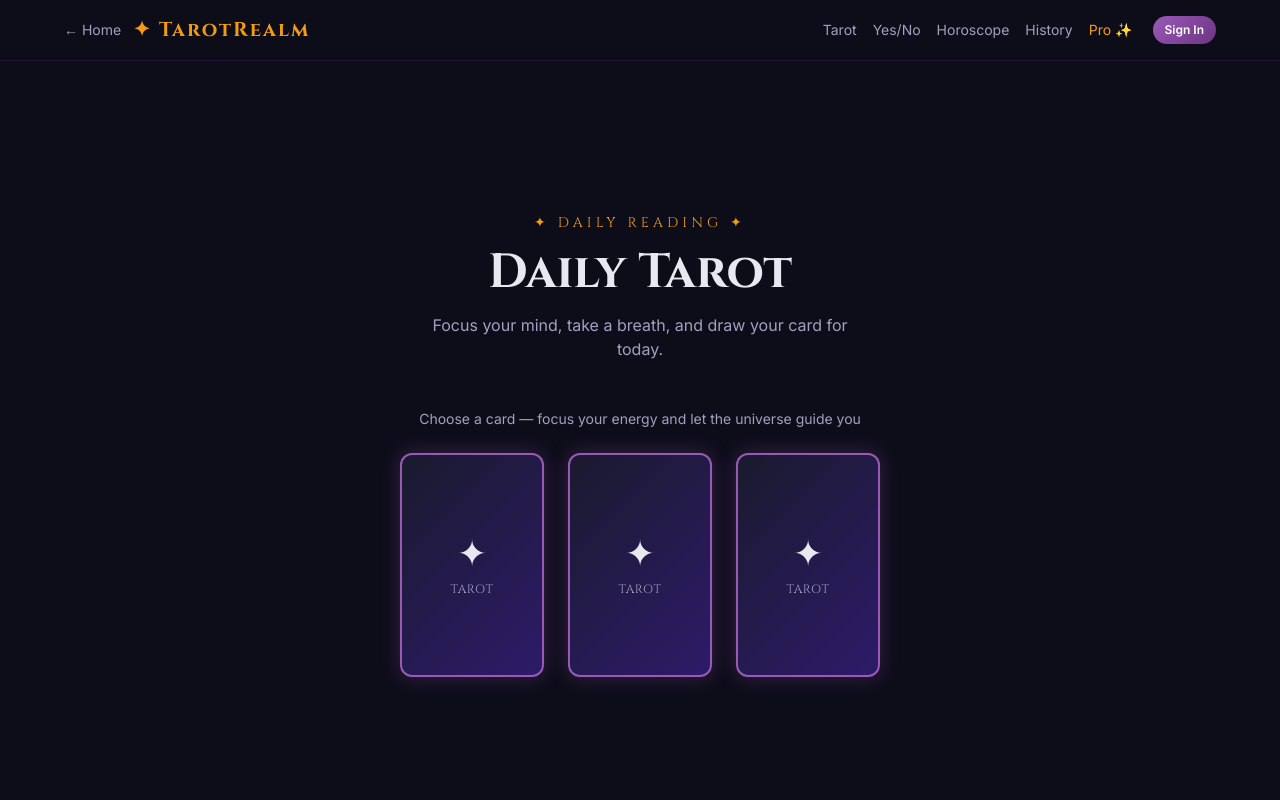
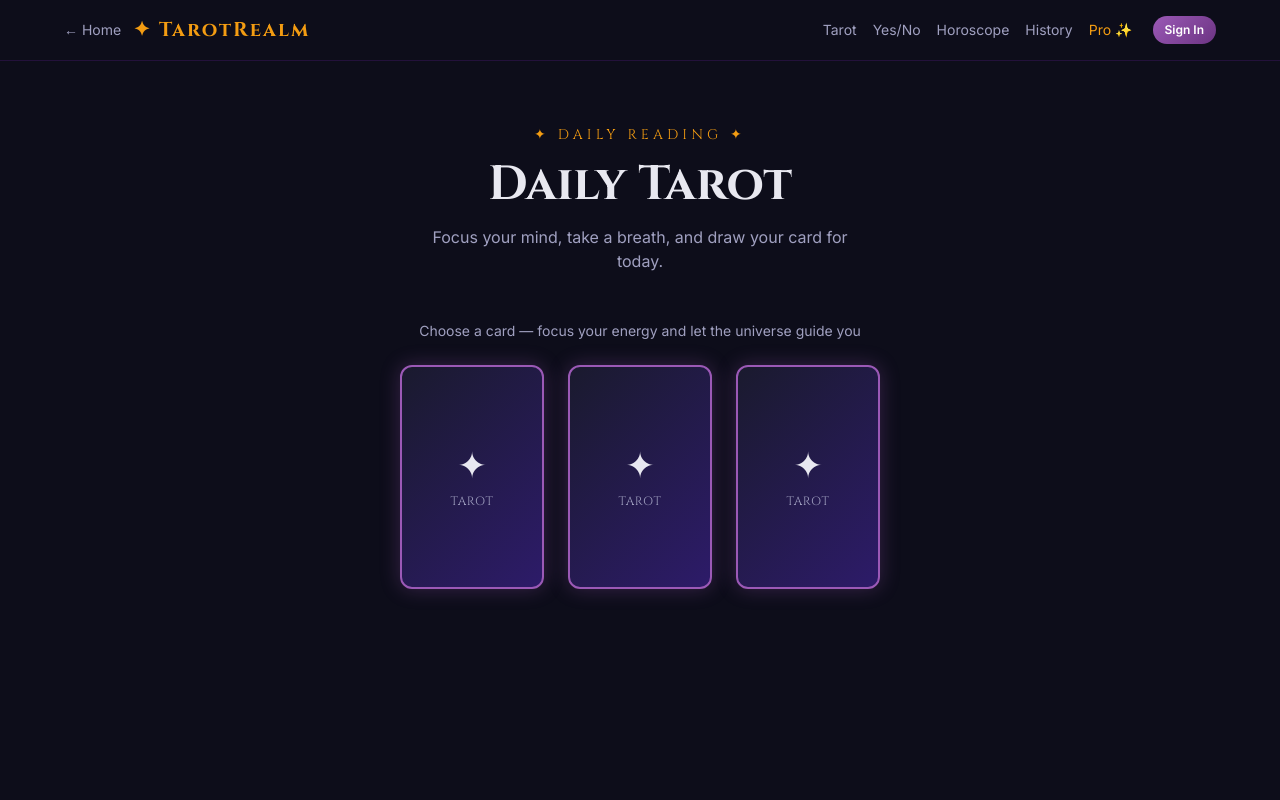
Before and after one commit to Amber-Mr-chen/Astro-Tarot-Realm, a Next.js app: page /tarot in a window 1280 px wide. Shown: the top 800 px of the page. Built offline with nearby package versions, Linux system fonts and the light colour scheme; no server answers.

Commit message:
fix: Remove justify-center so long readings don't get clipped

```diff
--- a/src/app/tarot/page.tsx
+++ b/src/app/tarot/page.tsx
@@ -52,7 +52,7 @@ export default function TarotPage() {
   }
 
   return (
-    <main className="min-h-screen flex flex-col items-center justify-center px-6 py-16 text-center">
+    <main className="min-h-screen flex flex-col items-center px-6 py-16 text-center" style={{ justifyContent: 'flex-start', paddingTop: '4rem' }}>
       <div className="text-gold text-sm tracking-[0.3em] uppercase font-cinzel mb-4">✦ Daily Reading ✦</div>
       <h1 className="font-cinzel text-4xl md:text-5xl font-bold text-textMain mb-4">Daily Tarot</h1>
       <p className="text-textSub mb-12 max-w-md">Focus your mind, take a breath, and draw your card for today.</p>
```
